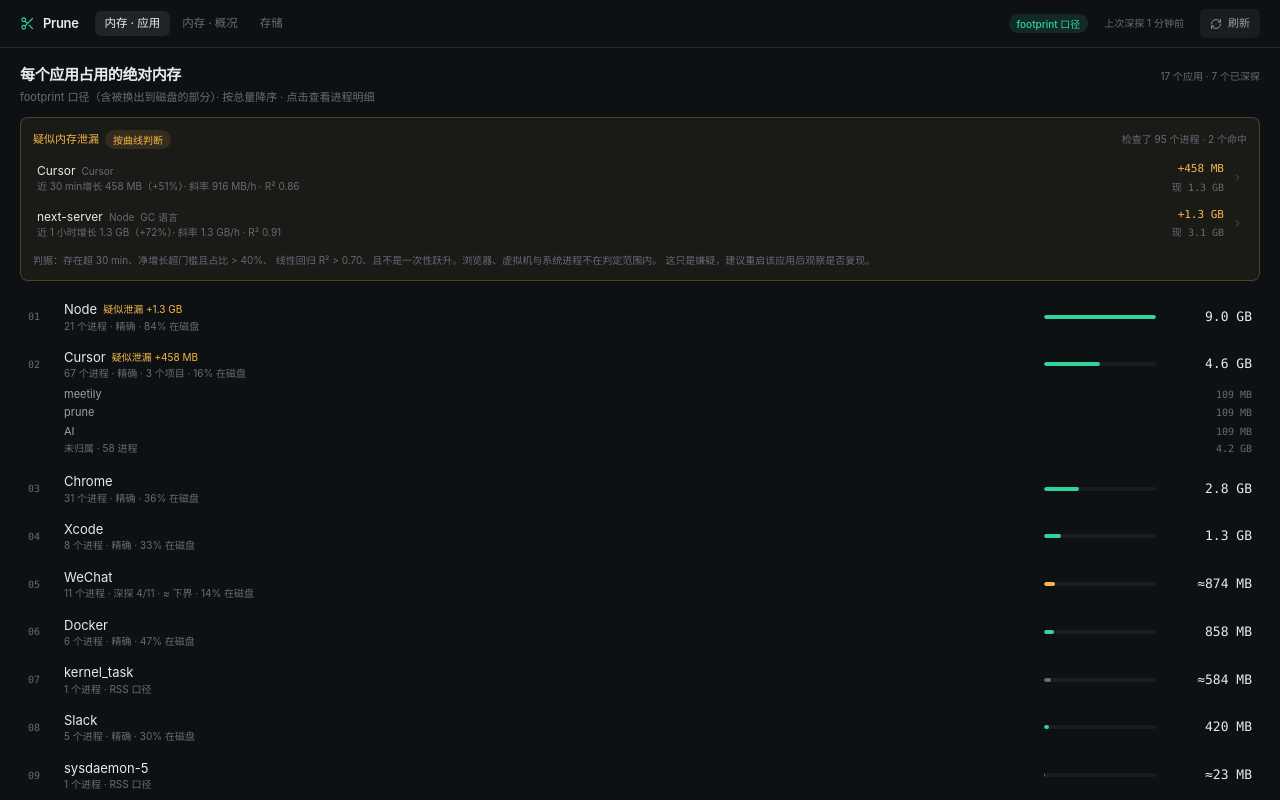
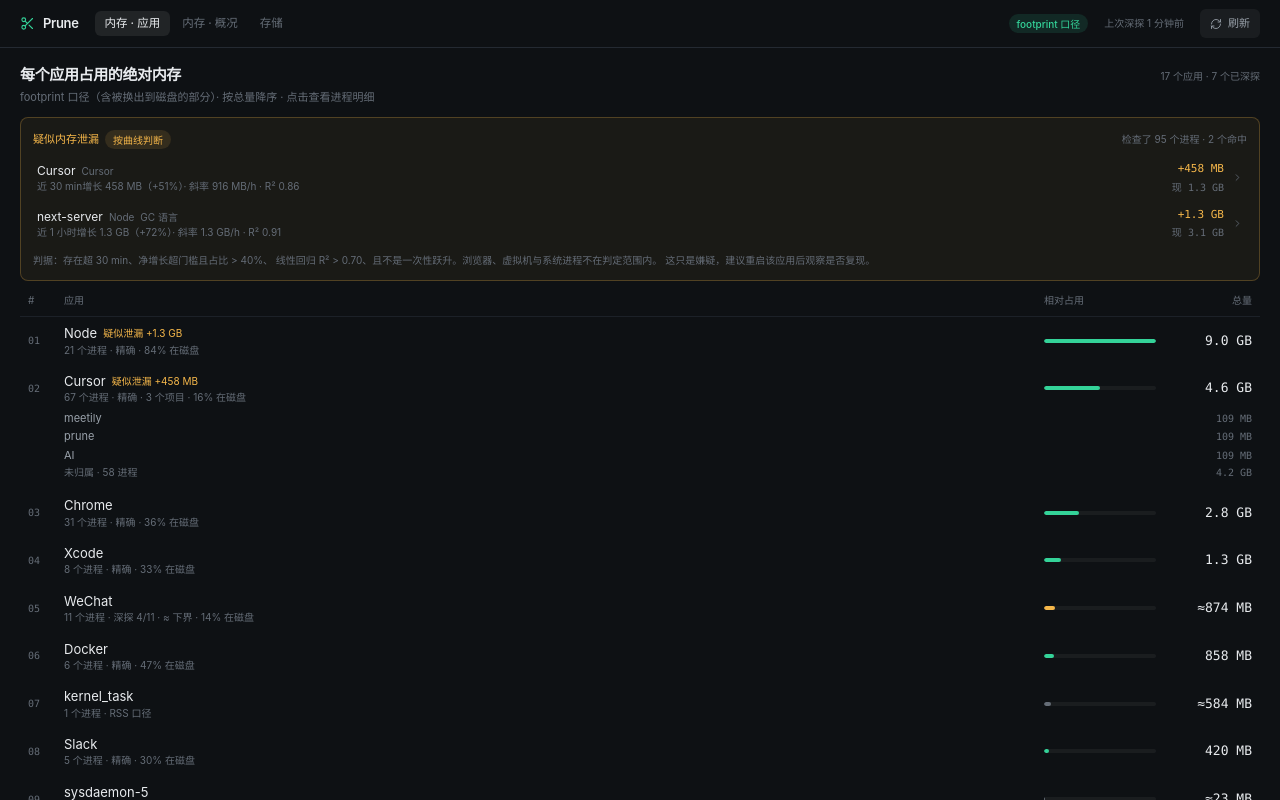
Before and after one commit to JackXuyi/prune, a React (Vite) app: page / in a window 1280 px wide. Built offline with nearby package versions, Linux system fonts and the light colour scheme.

Commit message:
UI 精修：应用内存摘要常驻 tab 行 + 主窗口应用列表加表头
- 菜单栏面板：AppMemorySummary 从 Apps 区移到 tab 行常驻（概况 tab 仍显示 swap）
- 主窗口：应用列表加列头（# / 应用 / 相对占用 / 总量）

```diff
--- a/src/panels/MenuBarPanel.tsx
+++ b/src/panels/MenuBarPanel.tsx
@@ -63,10 +63,14 @@ export function MenuBarPanel() {
               { id: "overview", label: "概况", hint: "内存压力与 swap" },
             ]}
           />
-          {snapshot && tab === "overview" ? (
-            <span className="text-[10px] text-ink-faint">
-              swap {formatPercent(snapshot.swap.total > 0 ? snapshot.swap.used / snapshot.swap.total : 0)}
-            </span>
+          {snapshot ? (
+            tab === "overview" ? (
+              <span className="text-[10px] text-ink-faint">
+                swap {formatPercent(snapshot.swap.total > 0 ? snapshot.swap.used / snapshot.swap.total : 0)}
+              </span>
+            ) : (
+              <AppMemorySummary families={snapshot.families} />
+            )
           ) : null}
         </div>
 
@@ -103,13 +107,7 @@ function AppsSection() {
     <section>
       {/* 泄漏嫌疑只在有命中时露头：没命中就是「沉默即正常」，不占版面 */}
       {leaks ? <LeakBanner report={leaks} onOpen={() => void openMain(undefined, "apps")} /> : null}
-      <div className="flex items-baseline justify-between gap-2">
-        <h2 className="shrink-0 text-[11px] font-medium tracking-wide text-ink-dim">
-          每个应用占用
-        </h2>
-        <AppMemorySummary families={families} />
-      </div>
-      <div className="mt-1">
+      <div className={leaks ? "mt-1" : ""}>
         <AppMemoryList
           compact
           limit={10}
--- a/src/windows/MainWindow.tsx
+++ b/src/windows/MainWindow.tsx
@@ -154,6 +154,12 @@ export function MainWindow() {
             </div>
           ) : null}
           <div className="mt-3">
+            <div className="grid grid-cols-[26px_minmax(0,1fr)_112px_86px] items-center gap-2.5 border-b border-hairline-soft px-2 pb-2 text-[10px] text-ink-faint">
+              <span>#</span>
+              <span>应用</span>
+              <span>相对占用</span>
+              <span className="text-right">总量</span>
+            </div>
             <AppMemoryList
               families={families}
               processes={processes}
```
